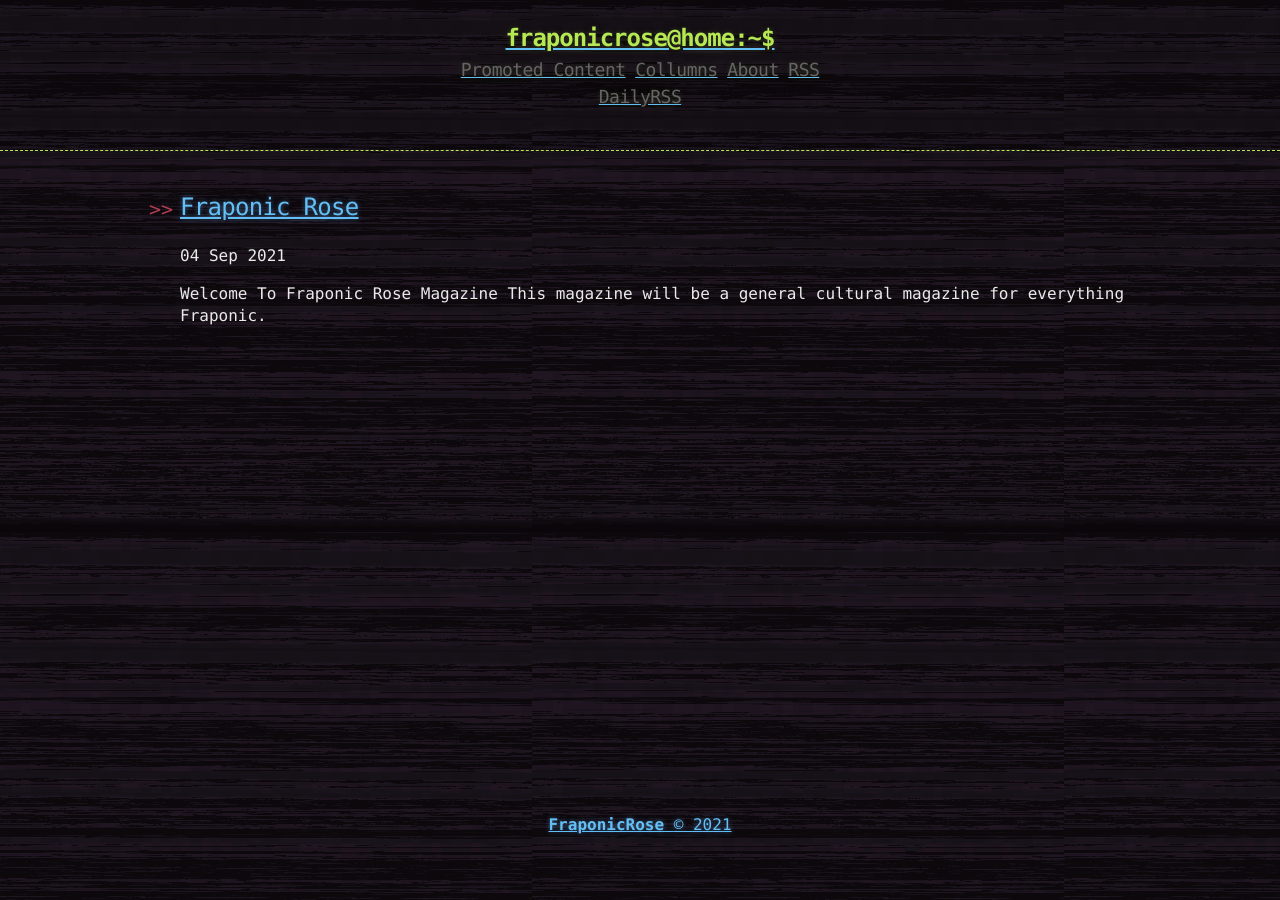
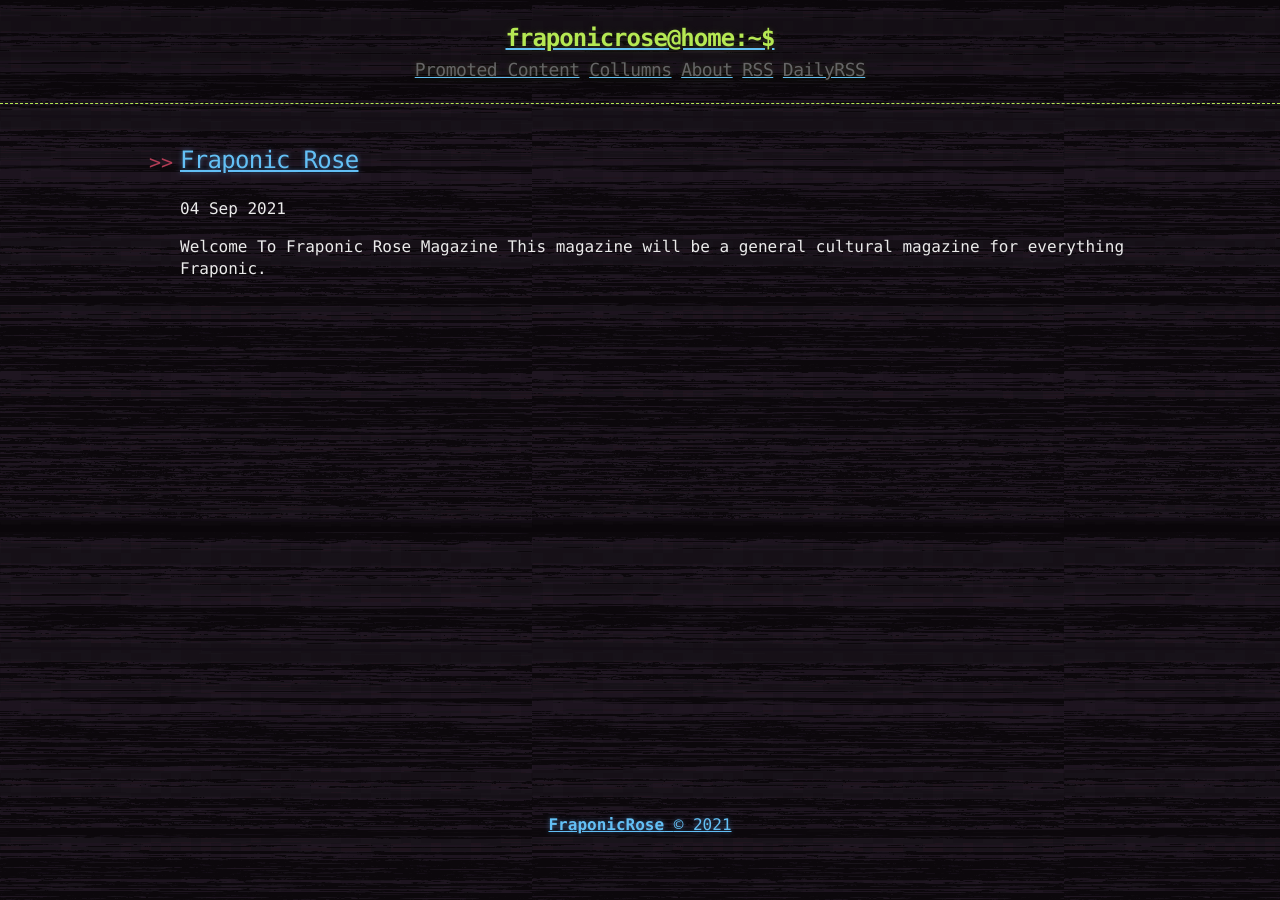
Before and after one commit to LWFlouisa/FraponicRose, a Jekyll site: the page built from index.html, in a window 1280 px wide. Built offline with Jekyll 4.4.1, drawn with Linux system fonts in a browser that asks for light colours; the list of posts is cut into pages by our own code.

Commit message:
Update links.html

```diff
--- a/_includes/links.html
+++ b/_includes/links.html
@@ -2,4 +2,4 @@
 <a href="{{ "/pages/pages" | prepend: site.baseurl | replace: '//', '/' }}"><h2 class="header-link">Collumns</h2></a>
 <a href="{{ "/about" | prepend: site.baseurl | replace: '//', '/' }}"><h2 class="header-link">About</h2></a>
 <a href="{{ "/atom.xml" | prepend: site.baseurl | replace: '//', '/' }}"><h2 class="header-link">RSS</h2></a>
-<a href="https://fraponicrosemetajournal.thecomicseries.com/rss"><h2>DailyRSS</h2></a>
+<a href="https://fraponicrosemetajournal.thecomicseries.com/rss"><h2 class="header-link">DailyRSS</h2></a>
```
